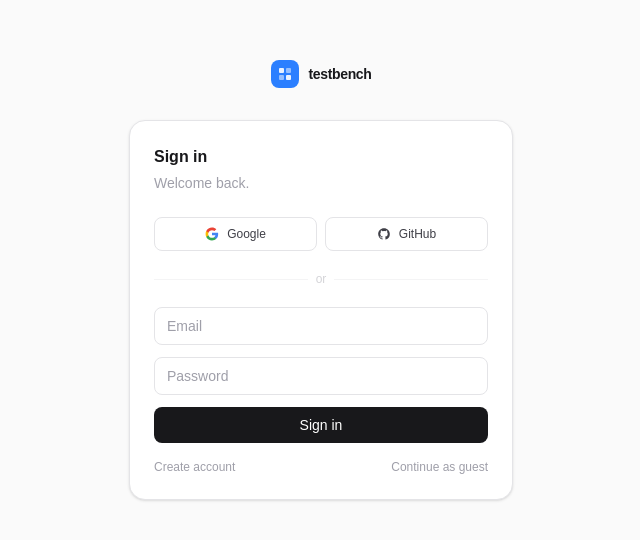
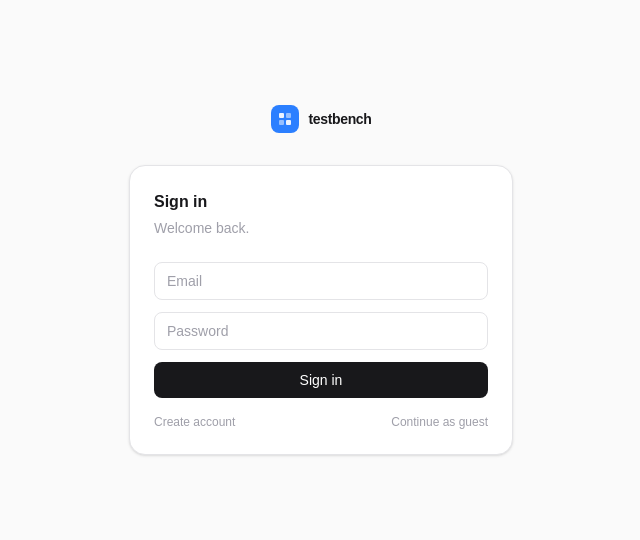
Before and after one commit to JacksonBopp/testbench, a Next.js app: page /login in a window 1280 px wide. Shown: the part 120-660 px from the top of the page, without its empty margins (319-959 px from the left). Built offline with nearby package versions, Linux system fonts and the light colour scheme.

Commit message:
Web dashboard, API routes, and credentials auth

```diff
--- a/src/app/login/page.tsx
+++ b/src/app/login/page.tsx
@@ -79,40 +79,6 @@
             {mode === 'signin' ? 'Welcome back.' : 'Set up your testbench account.'}
           </p>
 
-          {/* OAuth */}
-          <div className="flex gap-2 mb-5">
-            <button
-              onClick={() => signIn('google', { callbackUrl: '/dashboard' })}
-              className="flex-1 flex items-center justify-center gap-2 rounded-lg border border-zinc-200 bg-white px-3 py-2 text-xs font-medium text-zinc-700 hover:bg-zinc-50 transition-colors"
-            >
-              <svg width="14" height="14" viewBox="0 0 24 24">
-                <path fill="#4285F4" d="M22.56 12.25c0-.78-.07-1.53-.2-2.25H12v4.26h5.92c-.26 1.37-1.04 2.53-2.21 3.31v2.77h3.57c2.08-1.92 3.28-4.74 3.28-8.09z"/>
-                <path fill="#34A853" d="M12 23c2.97 0 5.46-.98 7.28-2.66l-3.57-2.77c-.98.66-2.23 1.06-3.71 1.06-2.86 0-5.29-1.93-6.16-4.53H2.18v2.84C3.99 20.53 7.7 23 12 23z"/>
-                <path fill="#FBBC05" d="M5.84 14.09c-.22-.66-.35-1.36-.35-2.09s.13-1.43.35-2.09V7.07H2.18C1.43 8.55 1 10.22 1 12s.43 3.45 1.18 4.93l3.66-2.84z"/>
-                <path fill="#EA4335" d="M12 5.38c1.62 0 3.06.56 4.21 1.64l3.15-3.15C17.45 2.09 14.97 1 12 1 7.7 1 3.99 3.47 2.18 7.07l3.66 2.84c.87-2.6 3.3-4.53 6.16-4.53z"/>
-              </svg>
-              Google
-            </button>
-            <button
-              onClick={() => signIn('github', { callbackUrl: '/dashboard' })}
-              className="flex-1 flex items-center justify-center gap-2 rounded-lg border border-zinc-200 bg-white px-3 py-2 text-xs font-medium text-zinc-700 hover:bg-zinc-50 transition-colors"
-            >
-              <svg width="14" height="14" viewBox="0 0 24 24" fill="currentColor">
-                <path d="M12 2C6.477 2 2 6.484 2 12.017c0 4.425 2.865 8.18 6.839 9.504.5.092.682-.217.682-.483 0-.237-.008-.868-.013-1.703-2.782.605-3.369-1.343-3.369-1.343-.454-1.158-1.11-1.466-1.11-1.466-.908-.62.069-.608.069-.608 1.003.07 1.531 1.032 1.531 1.032.892 1.53 2.341 1.088 2.91.832.092-.647.35-1.088.636-1.338-2.22-.253-4.555-1.113-4.555-4.951 0-1.093.39-1.988 1.029-2.688-.103-.253-.446-1.272.098-2.65 0 0 .84-.27 2.75 1.026A9.564 9.564 0 0112 6.844c.85.004 1.705.115 2.504.337 1.909-1.296 2.747-1.027 2.747-1.027.546 1.379.202 2.398.1 2.651.64.7 1.028 1.595 1.028 2.688 0 3.848-2.339 4.695-4.566 4.943.359.309.678.92.678 1.855 0 1.338-.012 2.419-.012 2.747 0 .268.18.58.688.482A10.019 10.019 0 0022 12.017C22 6.484 17.522 2 12 2z"/>
-              </svg>
-              GitHub
-            </button>
-          </div>
-
-          <div className="relative mb-5">
-            <div className="absolute inset-0 flex items-center">
-              <div className="w-full border-t border-zinc-100" />
-            </div>
-            <div className="relative flex justify-center">
-              <span className="px-2 bg-white text-xs text-zinc-300">or</span>
-            </div>
-          </div>
-
           {/* credentials form */}
           <form onSubmit={handleSubmit} className="space-y-3">
             {mode === 'register' && (
--- a/src/auth.ts
+++ b/src/auth.ts
@@ -1,8 +1,6 @@
 import NextAuth from 'next-auth'
 import { DrizzleAdapter } from '@auth/drizzle-adapter'
 import Credentials from 'next-auth/providers/credentials'
-import Google from 'next-auth/providers/google'
-import GitHub from 'next-auth/providers/github'
 import bcrypt from 'bcryptjs'
 import { eq } from 'drizzle-orm'
 import { db } from '@/db'
@@ -29,14 +27,6 @@
         return valid ? user : null
       },
     }),
-    Google({
-      clientId: process.env.GOOGLE_CLIENT_ID!,
-      clientSecret: process.env.GOOGLE_CLIENT_SECRET!,
-    }),
-    GitHub({
-      clientId: process.env.GITHUB_CLIENT_ID!,
-      clientSecret: process.env.GITHUB_CLIENT_SECRET!,
-    }),
   ],
   callbacks: {
     session({ session, token }) {
```
